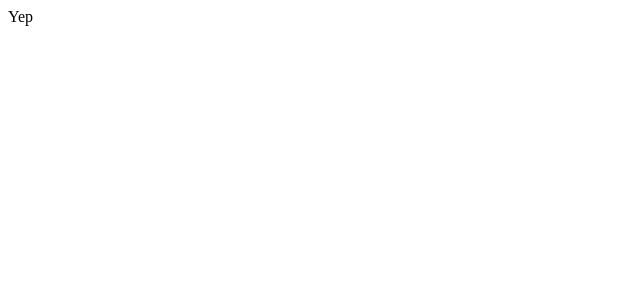
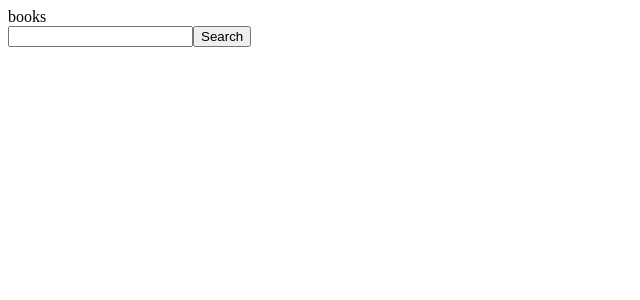
Before and after one commit to gj-wes/look4book, a React (Create React App) app: page / in a window 1280 px wide. Shown: the top 300 px of the page, without its empty margins (0-640 px from the left). Built offline with nearby package versions, Linux system fonts and the light colour scheme.

Commit message:
end of day. Added api and styled components

```diff
--- a/src/components/App.js
+++ b/src/components/App.js
@@ -1,10 +1,42 @@
 import React, { Component } from "react";
+import searchBook from "../api/searchBook";
+import BookCard from "./BookCard";
+import styled from "styled-components";
 
 class App extends Component {
+  state = {
+    inputText: '',
+    books: []
+  }
+
+  onSearchSubmit = async e => {
+    e.preventDefault();
+    const results = await searchBook(this.state.inputText)
+    this.setState({books: results.data.items})
+  }
+
+
+
   render() {
+    const MainGrid = styled.main`
+      display: grid;
+      grid-gap: 10px;
+      grid-template-columns: repeat(4, 1fr);
+    `;
+    const renderedresults = this.state.books.map((b,i) => <BookCard key={i} bookInfo={b.volumeInfo} buyLink={b.saleInfo.buyLink}/>)
+
     return (
       <div>
-        Yep
+        <header>
+          books
+          <form onSubmit={this.onSearchSubmit}>
+            <input type="text" value={this.setState.inputText} onChange={e => {this.setState({inputText: e.target.value})}}/>
+            <button type="submit">Search</button>
+          </form>
+        </header>
+        <MainGrid>
+          {renderedresults}
+        </MainGrid>
       </div>
     )
   }
--- /dev/null
+++ b/src/components/BookCard.js
@@ -0,0 +1,15 @@
+import React from "react";
+
+const BookCard = ({bookInfo, buyLink}) => (
+  <div>
+    <picture>
+      <source srcSet={bookInfo.imageLinks.smallThumbnail}/>
+      <img src={bookInfo.imageLinks.smallThumbnail} alt={`${bookInfo.title} cover`}/>
+    </picture>
+    <h3>{bookInfo.title}</h3>
+    <p>{bookInfo.description}</p>
+    <a href={buyLink} target="_blank" rel="noopener noreferrer">Play store</a>
+  </div>
+)
+
+export default BookCard;
```
